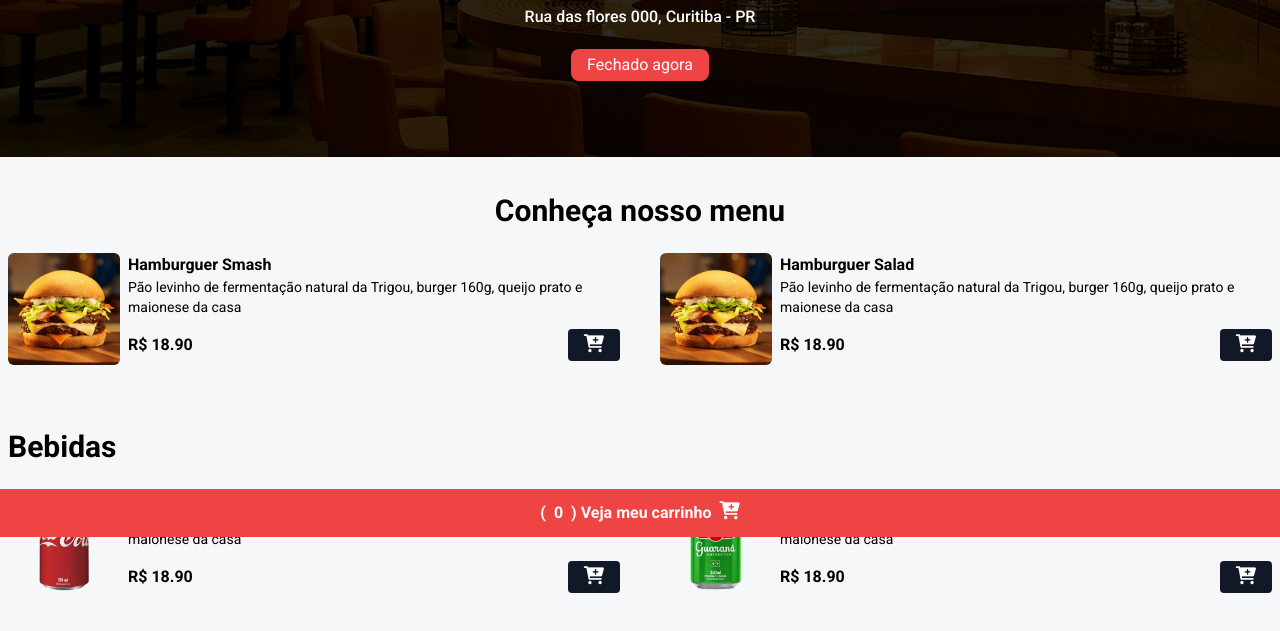
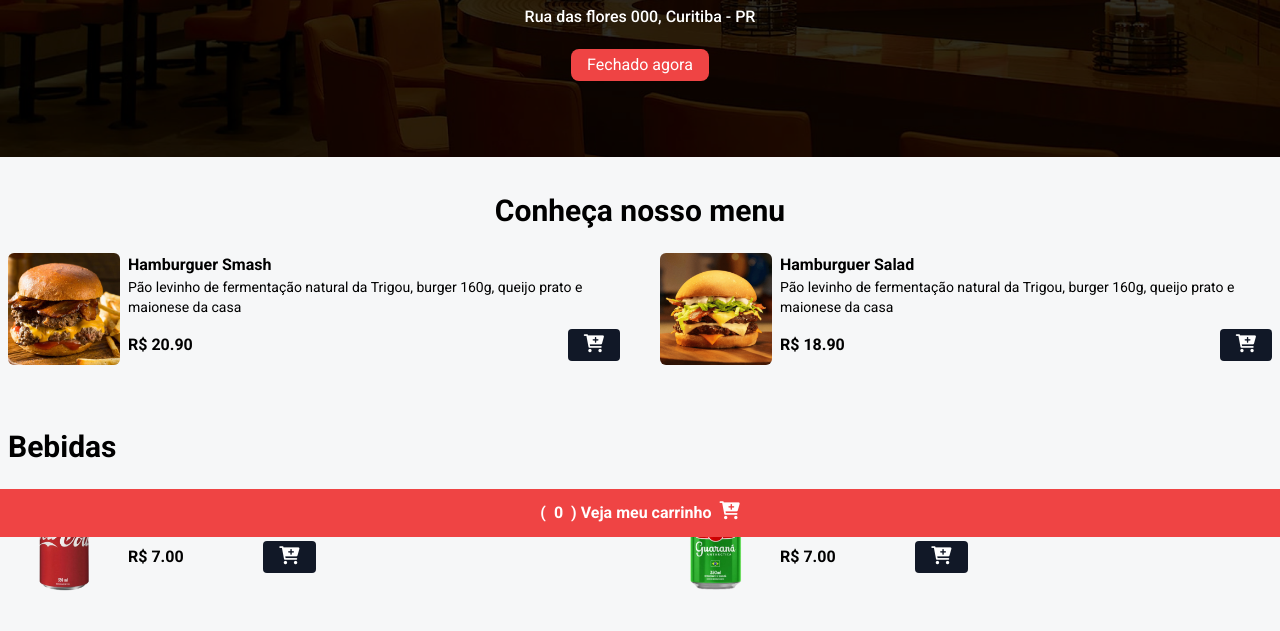
Before and after one commit to israelsanttana/online-menu, a website: page index.html in a window 1280 px wide. Shown: the part 263-894 px from the top of the page. Drawn offline with nearby package versions, Linux system fonts and the light colour scheme.

Commit message:
fix: ajuste de texto e valor dos itens

```diff
--- a/index.html
+++ b/index.html
@@ -41,7 +41,7 @@
     <div id="menu">
         <main class="grid grid-cols-1 gap-7 max-w-7xl px-2 mx-auto mb-16 md:grid-cols-2 md:gap-10">
             <div class="flex gap-2">
-                <img src="./assets/hamb-1.png" alt="Hamburguer smash"
+                <img src="./assets/hamb-2.png" alt="Hamburguer smash"
                     class="w-28 h-28 rounded-md hover:scale-110 hover:-rotate-2 duration-300">
                 <div>
                     <p class="font-bold">
@@ -51,9 +51,9 @@
                         Pão levinho de fermentação natural da Trigou, burger 160g, queijo prato e maionese da casa
                     </p>
                     <div class="flex gap-2 items-center justify-between mt-3">
-                        <p class="font-bold">R$ 18.90</p>
+                        <p class="font-bold">R$ 20.90</p>
                         <button class="bg-gray-900 px-4 py-1 rounded add-to-cart-btn" data-name="Hamburguer Smash"
-                            data-price="18.90">
+                            data-price="20.90">
                             <i class="fa fa-cart-plus text-lg text-white"></i>
                         </button>
                     </div>
@@ -73,7 +73,7 @@
                     <div class="flex gap-2 items-center justify-between mt-3">
                         <p class="font-bold">R$ 18.90</p>
                         <button class="bg-gray-900 px-4 py-1 rounded add-to-cart-btn" data-name="Hamburguer Salad"
-                            data-price="20.90">
+                            data-price="18.90">
                             <i class="fa fa-cart-plus text-lg text-white"></i>
                         </button>
                     </div>
@@ -85,7 +85,7 @@
         <div class="mx-auto max-w-7xl px-2 my-2 mb-5">
             <h2 class="font-bold text-2xl md:text-3xl">Bebidas</h2>
         </div>
-        <div class="grid grid-cols-1 gap-7 max-w-7xl px-2 mx-auto mb-16 md:grid-cols-2 md:gap-10">
+        <div class="w-full grid grid-cols-1 gap-7 max-w-7xl px-2 mx-auto mb-16 md:grid-cols-2 md:gap-10">
 
             <div class="flex gap-2 w-full">
                 <img src="./assets/refri-1.png" alt="Hamburguer smash"
@@ -95,10 +95,10 @@
                         Coca Cola lata
                     </p>
                     <p class="text-sm">
-                        Pão levinho de fermentação natural da Trigou, burger 160g, queijo prato e maionese da casa
+                        Refrigerante em lata de 350ml
                     </p>
                     <div class="flex gap-2 items-center justify-between mt-3">
-                        <p class="font-bold">R$ 18.90</p>
+                        <p class="font-bold">R$ 7.00</p>
                         <button class="bg-gray-900 px-4 py-1 rounded add-to-cart-btn" data-name="Coca-cola Lata"
                             data-price="7.00">
                             <i class="fa fa-cart-plus text-lg text-white"></i>
@@ -115,12 +115,12 @@
                         Guarana Lata
                     </p>
                     <p class="text-sm">
-                        Pão levinho de fermentação natural da Trigou, burger 160g, queijo prato e maionese da casa
+                        Refrigerante em lata de 350ml
                     </p>
                     <div class="flex gap-2 items-center justify-between mt-3">
-                        <p class="font-bold">R$ 18.90</p>
+                        <p class="font-bold">R$ 7.00</p>
                         <button class="bg-gray-900 px-4 py-1 rounded add-to-cart-btn" data-name="Guarana Lata"
-                            data-price="07.0">
+                            data-price="7.00">
                             <i class="fa fa-cart-plus text-lg text-white"></i>
                         </button>
                     </div>
```
